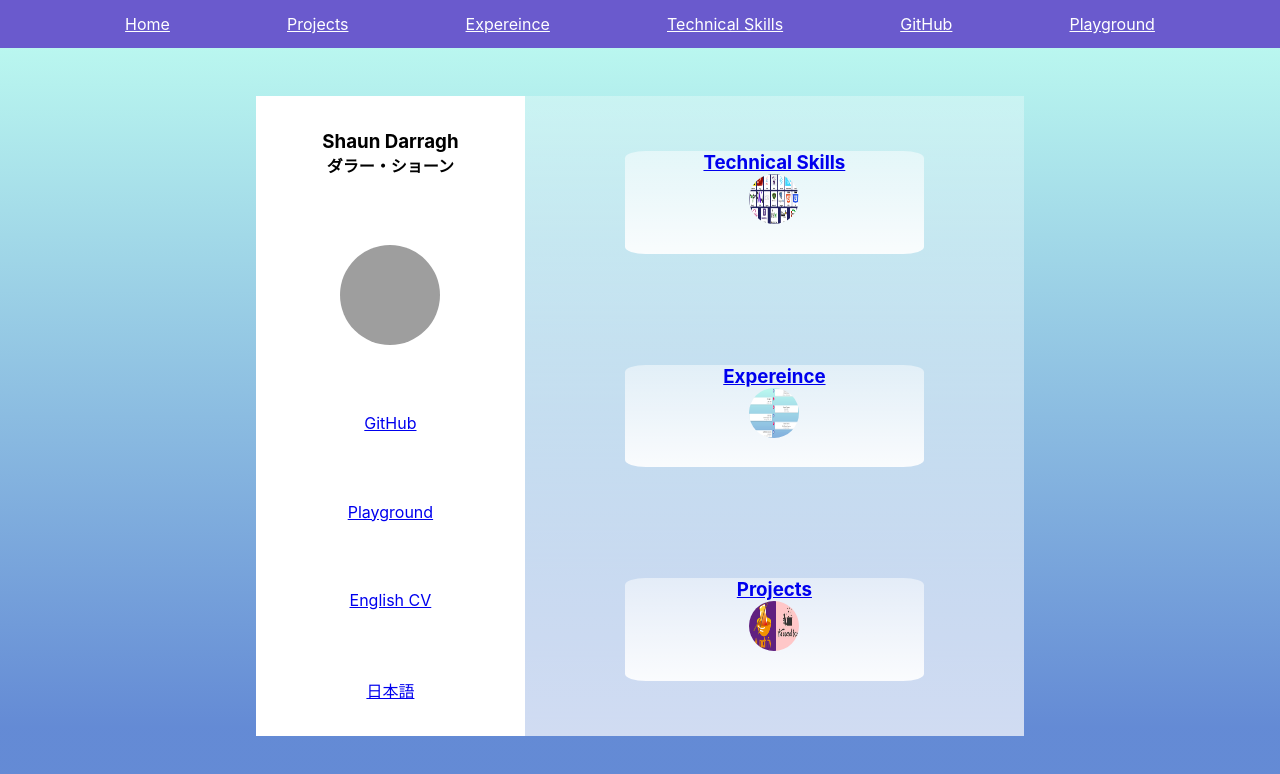
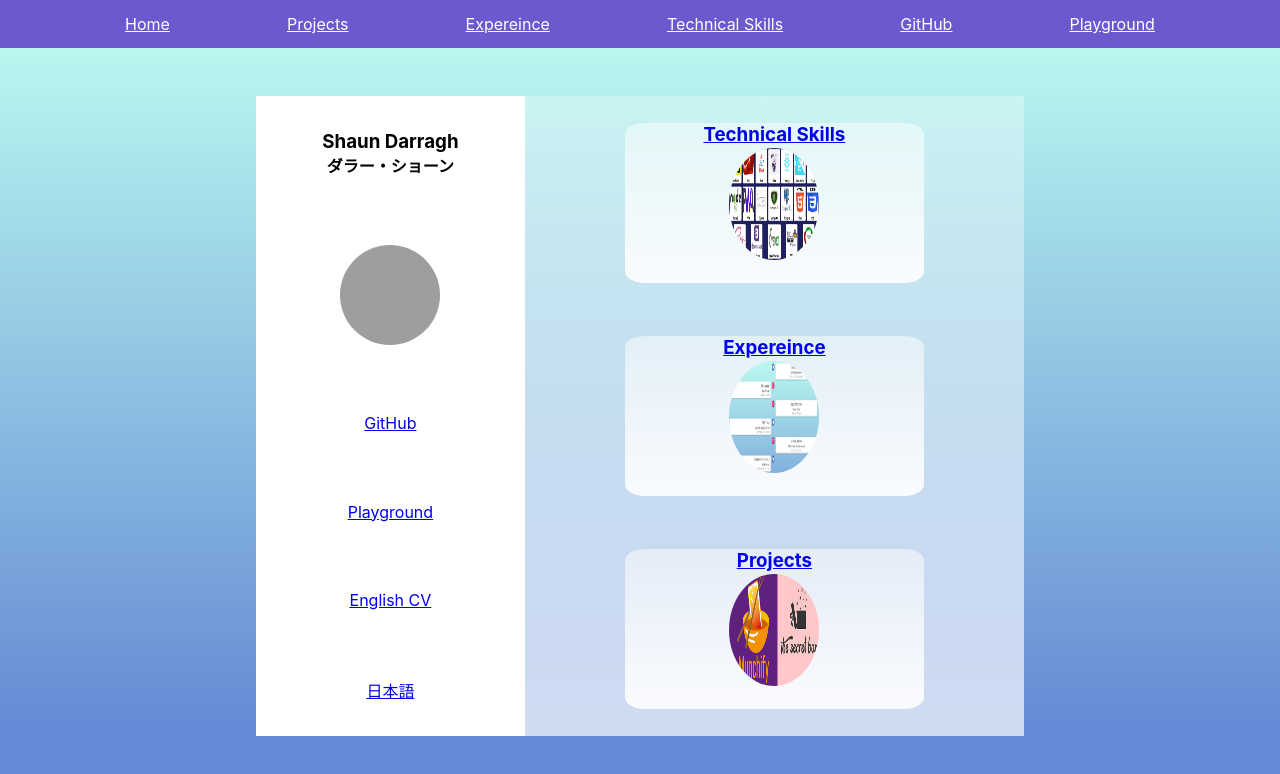
Before and after one commit to ottotsuma/software-engineer-website, a React (Create React App) app: page / in a window 1280 px wide. Shown: the top 774 px of the page. Built offline with nearby package versions, Linux system fonts and the light colour scheme; grey boxes are pictures that could not be loaded.

Commit message:
border gore

```diff
--- a/src/App.css
+++ b/src/App.css
@@ -20,6 +20,12 @@
 
 .Glass-Outside {
   height: 92vh;
+  display: flex;
+  justify-content: center;
+  align-items: center;
+}
+
+.Tech-Wrapper {
   display: flex;
   justify-content: center;
   align-items: center;
@@ -48,8 +54,15 @@
   color: black;
   background: linear-gradient(0deg, rgba(255,255,255,0.9), rgba(255,255,255,0.5));
   width: 60%;
-  height: 16%;
+  height: 25%;
   border-radius: 7%;
+}
+
+.Home-Img {
+  width: 30%;
+  height: 70%;
+  border-radius: 50%;
+  padding: 2px;
 }
 
 .Profile {
@@ -131,12 +144,6 @@ h1 {
   text-decoration-color: white;
 }
 
-.Home-Img {
-  width: 50px;
-  height: 50px;
-  border-radius: 50%;
-}
-
 .Profile-Img {
   width: 100px;
   height: 100px;
@@ -175,8 +182,6 @@ h1 {
 
 .Tech {
   /* background-color: #202060; */
-  /* border: white; */
-  /* border-style: solid; */
   width: 80%;
   flex-wrap: wrap;
   display: flex;
--- a/src/components/tech.js
+++ b/src/components/tech.js
@@ -1,8 +1,8 @@
 import React from "react";
 
-function Tech() {
+function TechList() {
   return (
-    <div className="Glass-Outside">
+      <div className="Tech-Wrapper">
         <div className="Tech">
           <div class="contentInner">
             <div id="CardContainer">
@@ -404,7 +404,17 @@ function Tech() {
             </div>
           </div>
         </div>
-    </div>);
+      </div>
+  );
+}
+
+function Tech () {
+  return (
+    <div className="App">
+      <h1>Expereince</h1>
+      {TechList()}
+    </div>
+  )
 }
 
 export default Tech;
--- a/src/components/timeline.tsx
+++ b/src/components/timeline.tsx
@@ -25,10 +25,11 @@ export default function CustomizedTimeline() {
   const classes = useStyles();
 
   return (
+    <div>
+      <h1>Expereince</h1>
       <Timeline align="alternate">
         <TimelineItem>
-        <TimelineOppositeContent>
-        </TimelineOppositeContent>
+          <TimelineOppositeContent></TimelineOppositeContent>
           <TimelineSeparator>
             <TimelineDot color="primary">
               <RepeatIcon />
@@ -48,8 +49,7 @@ export default function CustomizedTimeline() {
           </TimelineContent>
         </TimelineItem>
         <TimelineItem>
-        <TimelineOppositeContent>
-        </TimelineOppositeContent>
+          <TimelineOppositeContent></TimelineOppositeContent>
           <TimelineSeparator>
             <TimelineDot color="secondary">
               <LaptopMacIcon />
@@ -69,9 +69,7 @@ export default function CustomizedTimeline() {
           </TimelineContent>
         </TimelineItem>
         <TimelineItem>
-        <TimelineOppositeContent>
-
-        </TimelineOppositeContent>
+          <TimelineOppositeContent></TimelineOppositeContent>
           <TimelineSeparator>
             <TimelineDot color="secondary">
               <LaptopMacIcon />
@@ -91,8 +89,7 @@ export default function CustomizedTimeline() {
           </TimelineContent>
         </TimelineItem>
         <TimelineItem>
-        <TimelineOppositeContent>
-        </TimelineOppositeContent>
+          <TimelineOppositeContent></TimelineOppositeContent>
           <TimelineSeparator>
             <TimelineDot color="primary">
               <RepeatIcon />
@@ -112,8 +109,7 @@ export default function CustomizedTimeline() {
           </TimelineContent>
         </TimelineItem>
         <TimelineItem>
-        <TimelineOppositeContent>
-        </TimelineOppositeContent>
+          <TimelineOppositeContent></TimelineOppositeContent>
           <TimelineSeparator>
             <TimelineDot color="secondary">
               <LaptopMacIcon />
@@ -133,8 +129,7 @@ export default function CustomizedTimeline() {
           </TimelineContent>
         </TimelineItem>
         <TimelineItem>
-        <TimelineOppositeContent>
-        </TimelineOppositeContent>
+          <TimelineOppositeContent></TimelineOppositeContent>
           <TimelineSeparator>
             <TimelineDot color="primary">
               <RepeatIcon />
@@ -154,8 +149,7 @@ export default function CustomizedTimeline() {
           </TimelineContent>
         </TimelineItem>
         <TimelineItem>
-        <TimelineOppositeContent>
-        </TimelineOppositeContent>
+          <TimelineOppositeContent></TimelineOppositeContent>
           <TimelineSeparator>
             <TimelineDot color="secondary">
               <LaptopMacIcon />
@@ -198,7 +192,7 @@ export default function CustomizedTimeline() {
             <TimelineDot color="secondary">
               <LaptopMacIcon />
             </TimelineDot>
-          <TimelineConnector  />
+            <TimelineConnector />
           </TimelineSeparator>
           <TimelineContent>
             <Paper elevation={3} className={classes.paper}>
@@ -231,5 +225,6 @@ export default function CustomizedTimeline() {
           </TimelineContent>
         </TimelineItem>
       </Timeline>
+    </div>
   );
 }
```
Lines whose indentation alone changed are shown as unchanged.
